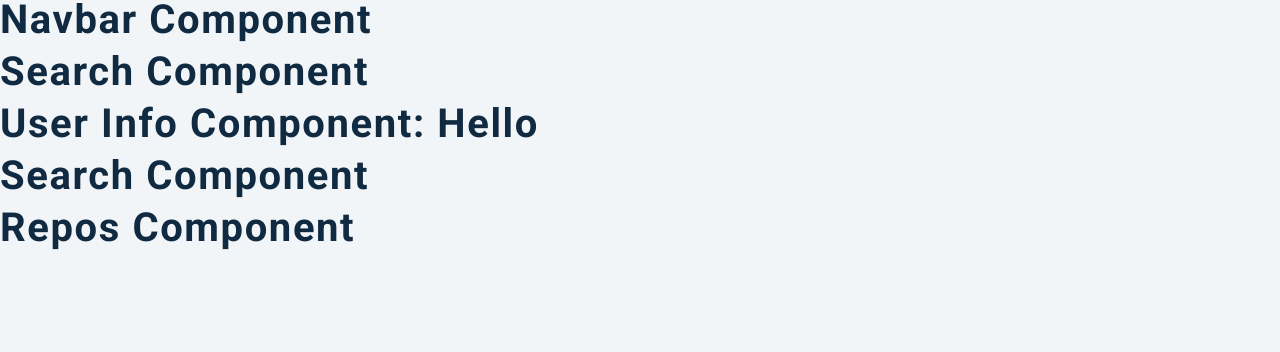
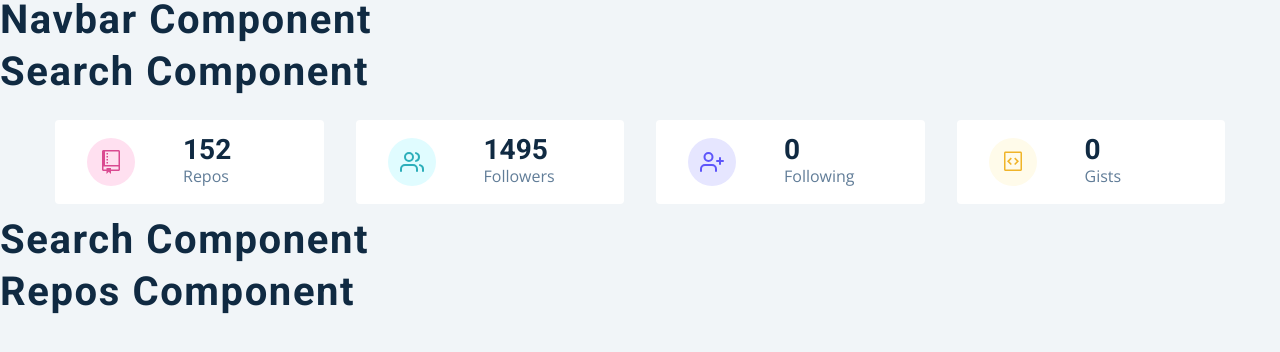
Before and after one commit to calebbenjin/github-user-searcher, a React (Create React App) app: page / in a window 1280 px wide. Shown: the top 352 px of the page. Built offline with nearby package versions, Linux system fonts and the light colour scheme.

Commit message:
info component

```diff
--- a/src/components/Info.js
+++ b/src/components/Info.js
@@ -7,9 +7,58 @@ import { FiUsers, FiUserPlus } from 'react-icons/fi';
 
 
 const UserInfo = () => {
-  const data = React.useContext(GithubContext)
+  const {githubUser} = React.useContext(GithubContext)
+  const {public_repos, followers, following, public_gists} = githubUser
 
-  return <h2>user info component:  {data}</h2>;
+  const items = [
+    {
+      id: 1,
+      icon: <GoRepo className="icon" />,
+      label: 'repos',
+      value: public_repos,
+      color: 'pink'
+    },
+    {
+      id: 2,
+      icon: <FiUsers className="icon" />,
+      label: 'followers',
+      value: followers,
+      color: 'green'
+    },
+    {
+      id: 3,
+      icon: <FiUserPlus className="icon" />,
+      label: 'following',
+      value: following,
+      color: 'purple'
+    },
+    {
+      id: 4,
+      icon: <GoGist className="icon" />,
+      label: 'gists',
+      value: public_gists,
+      color: 'yellow'
+    },
+  ]
+
+  return (
+    <section className="section">
+      <Wrapper className="section-center">
+        {items.map((item) => {
+          const {id, icon, label, value, color} = item
+          return (
+            <article key={id} className="item">
+              <span className={color}>{icon}</span>
+              <div>
+                <h3>{value}</h3>
+                <p>{label}</p>
+              </div>
+            </article>
+          )
+        })}
+    </Wrapper>
+    </section>
+  )
 };
 
 const Wrapper = styled.section`
--- a/src/context/context.js
+++ b/src/context/context.js
@@ -12,7 +12,12 @@ const GithubContext = React.createContext()
 // Consumer
 
 const GithubProvider = ({ children }) => {
-  return <GithubContext.Provider value={'hello'}>{children}</GithubContext.Provider>
+  const [githubUser, setGithubUser] = useState(mockUser)
+  const [repos, setRepos] = useState(mockRepos)
+  const [followers, setFollowers] = useState(mockFollowers)
+
+
+  return <GithubContext.Provider value={{githubUser, repos, followers}}>{children}</GithubContext.Provider>
 }
 
 
```
